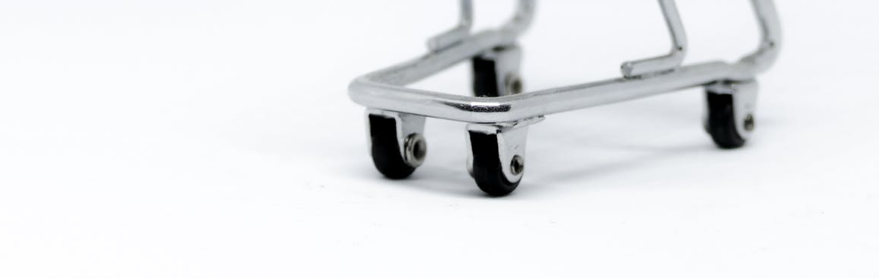
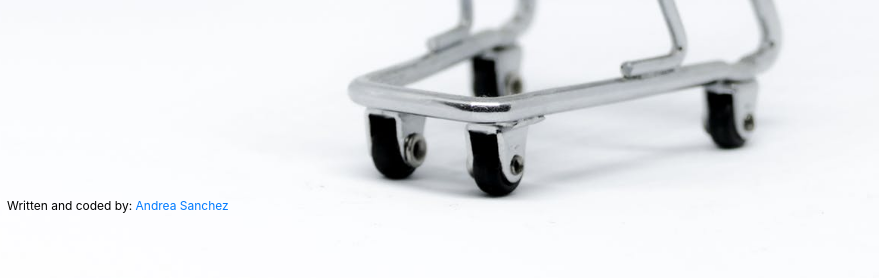
Before and after one commit to dec23rd1986/-product-locator-app, a PHP site: page / in a window 1280 px wide. Shown: the part 582-860 px from the top of the page, without its empty margins (0-879 px from the left). Run offline with PHP 8.4, Linux system fonts and the light colour scheme; some libraries are stand-ins or nearby versions.

Commit message:
added portfolio address

```diff
--- a/index.css
+++ b/index.css
@@ -60,3 +60,13 @@ h5{
 #section{
   margin-top: 15px;
 }
+
+.written{
+    bottom: 0%;
+    position: fixed;
+    color: black;
+    float: none;
+    margin-bottom: .2%;
+    margin-left: 7px;
+    font-size: 75%;
+}
--- a/index.html
+++ b/index.html
@@ -37,6 +37,8 @@
     <p class="products" id="products">milk, eggs, cheese, lettuce, tomatoes, onions, shampoo, soap, toothpaste</p>
    </div>
 </div>
+   <p class="written">Written and coded by: <a href="http://andreasanchez.co/" target="_blank">Andrea Sanchez</a></p>
+
 <script>
 // <-- onKeyPress Handler -->
 
```
